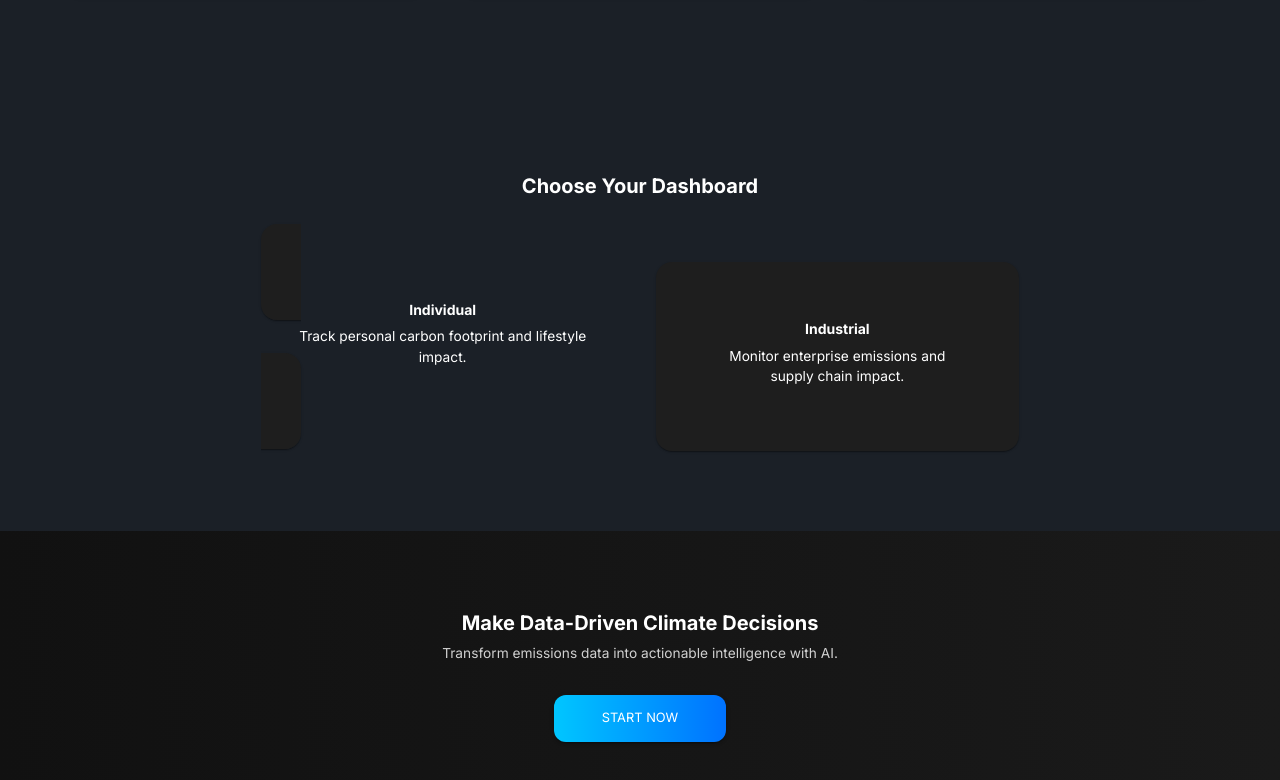
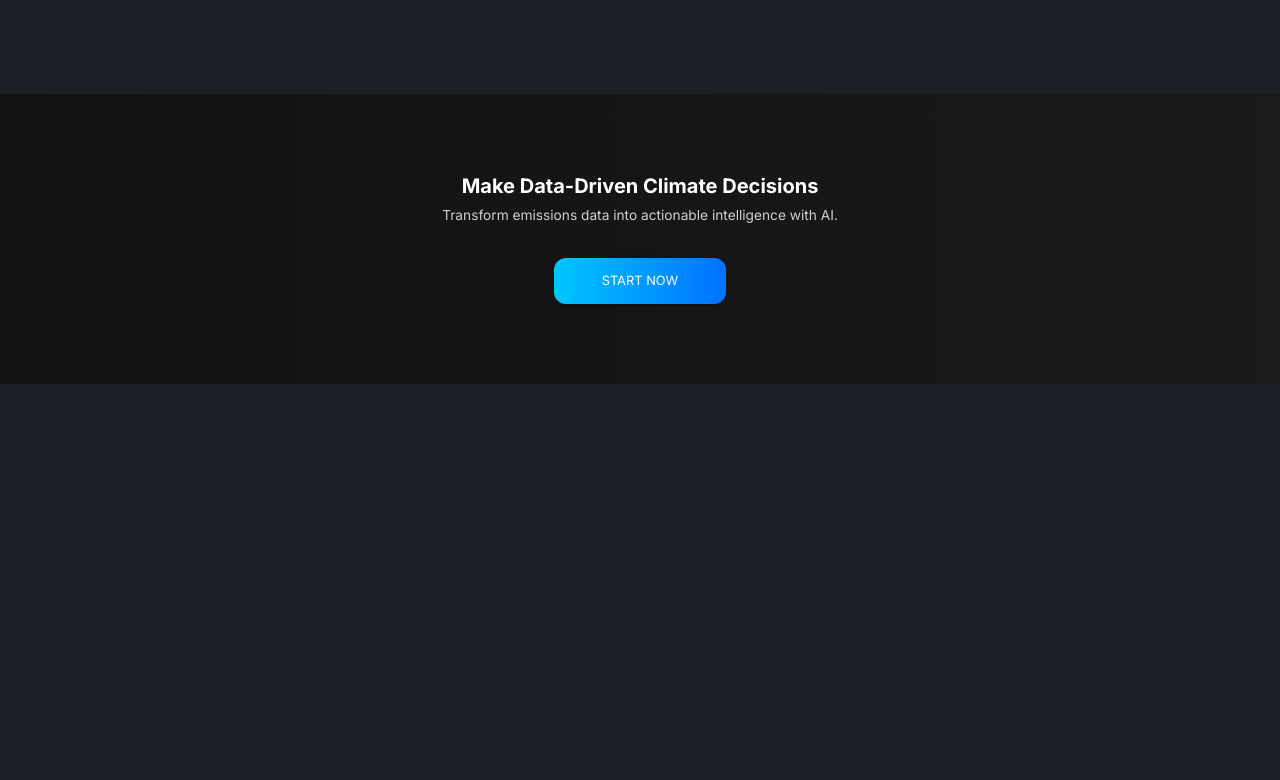
Before and after one commit to AnikChiney/CarbonLensAI, a React (Create React App) app in the folder client/: page / in a window 1280 px wide. Shown: the part 899-1679 px from the top of the page. After the commit the page ends 1283 px from the top, so only its background shows below. Built offline with nearby package versions, Linux system fonts and the light colour scheme; no server answers.

Commit message:
commited

```diff
--- a/client/src/scenes/home/index.jsx
+++ b/client/src/scenes/home/index.jsx
@@ -181,80 +181,6 @@ export default function Home() {
         </Grid>
       </Container>
 
-      {/* USER TYPE SELECTION */}
-      <Container sx={{ py: 10 }}>
-        <Typography
-          variant="h4"
-          align="center"
-          fontWeight="bold"
-          gutterBottom
-        >
-          Choose Your Dashboard
-        </Typography>
-
-        <Grid container spacing={4} justifyContent="center" sx={{ mt: 4 }}>
-          {/* Individual */}
-          <Grid item xs={12} md={4}>
-            <Card
-              component="a"
-              href="https://onlinecourses.nptel.ac.in/noc26_cs84/unit?unit=104&lesson=111"
-              target="_blank"
-              rel="noopener noreferrer"
-              sx={{
-                textAlign: "center",
-                p: 5,
-                borderRadius: 4,
-                cursor: "pointer",
-                transition: "0.3s",
-                textDecoration: "none",
-                "&:hover": {
-                  transform: "translateY(-8px)",
-                  boxShadow: "0 20px 40px rgba(0,0,0,0.2)",
-                },
-              }}
-            >
-              <CardContent>
-                <Typography variant="h6" fontWeight="bold" gutterBottom>
-                  Individual
-                </Typography>
-                <Typography>
-                  Track personal carbon footprint and lifestyle impact.
-                </Typography>
-              </CardContent>
-            </Card>
-          </Grid>
-
-          {/* Industrial */}
-          <Grid item xs={12} md={4}>
-            <Card
-              onClick={() =>
-                window.open("https://your-industrial-site.com", "_blank")
-              }
-              sx={{
-                textAlign: "center",
-                p: 5,
-                borderRadius: 4,
-                cursor: "pointer",
-                transition: "0.3s",
-                "&:hover": {
-                  transform: "translateY(-8px)",
-                  boxShadow: "0 20px 40px rgba(0,0,0,0.2)",
-                },
-              }}
-            >
-              <CardContent>
-                <Typography variant="h6" fontWeight="bold" gutterBottom>
-                  Industrial
-                </Typography>
-                <Typography>
-                  Monitor enterprise emissions and supply chain impact.
-                </Typography>
-              </CardContent>
-            </Card>
-          </Grid>
-        </Grid>
-      </Container>
-
       {/* CTA SECTION */}
       <Box
         sx={{
```
